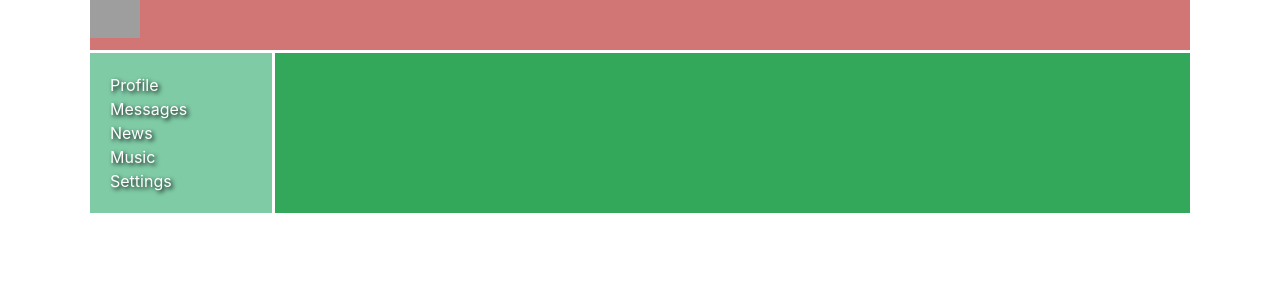
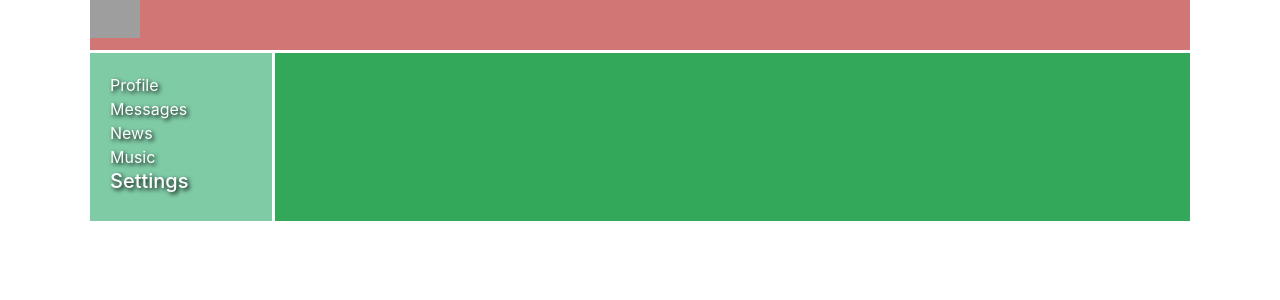
Before and after one commit to zograb731537/git-test, a React (Create React App) app: page / in a window 1280 px wide. Shown: the top 300 px of the page. Built offline with nearby package versions, Linux system fonts and the light colour scheme; grey boxes are pictures that could not be loaded.

Commit message:
new commit for setting

```diff
--- a/src/components/Friends/Friends.jsx
+++ b/src/components/Friends/Friends.jsx
@@ -4,8 +4,7 @@ import s from './Friends.module.css'
 const Friends = (props) => {
    return (
        <div className={s.friends}>
-           <input type="text"/>
-           <img src="https://is.gd/Ht7NXd" alt=""/>
+
        </div>
    )
 }
--- a/src/components/Navbar/Navbar.jsx
+++ b/src/components/Navbar/Navbar.jsx
@@ -19,7 +19,7 @@ const Navbar = () => {
       <NavLink to="/music" activeClassName={s.active}>Music</NavLink>
     </div>
     <div className={s.item}>
-    <NavLink to="/settings" activeClassName={s.active}>Settings</NavLink>
+    <NavLink to="/settings" activeClassName={s.active}><h5>Settings</h5></NavLink>
     </div>
   </nav>
    )
--- a/src/components/Navbar/Navbar.module.css
+++ b/src/components/Navbar/Navbar.module.css
@@ -1,14 +1,21 @@
+
+
 .nav{
     grid-area: n;
     background-color: rgba(51, 172, 112, 0.623);
     padding: 20px;
  }
 .item a{
-  text-decoration: none;
     color:white;
     text-shadow: 2px 2px 4px #000000;
+    text-decoration: none;
 }
 
 .item a.active{
     color:gold;
 }
+.friends img{
+  width: 30px;
+  height: 30px;
+  border-radius: 30px;
+}
```
Also changed, not shown: 1 other file (tests, documents, lock files or other folders).
